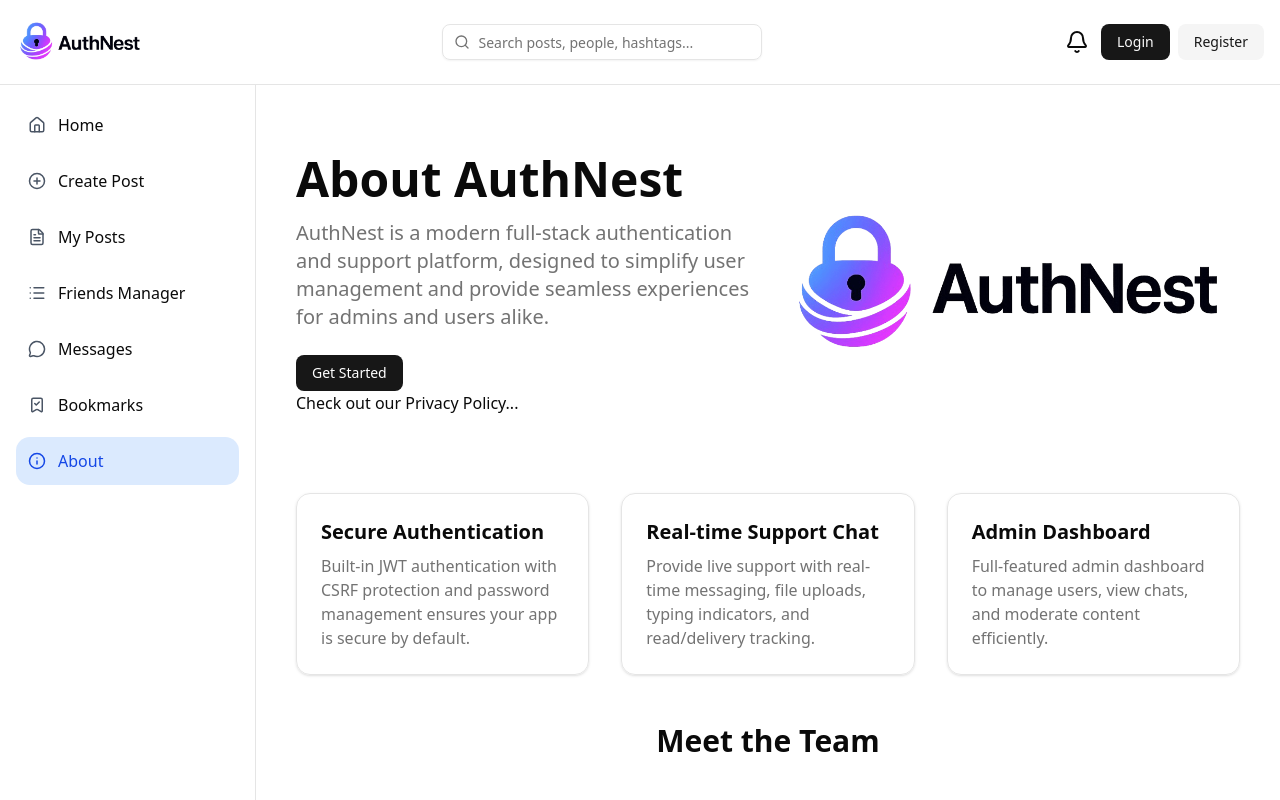
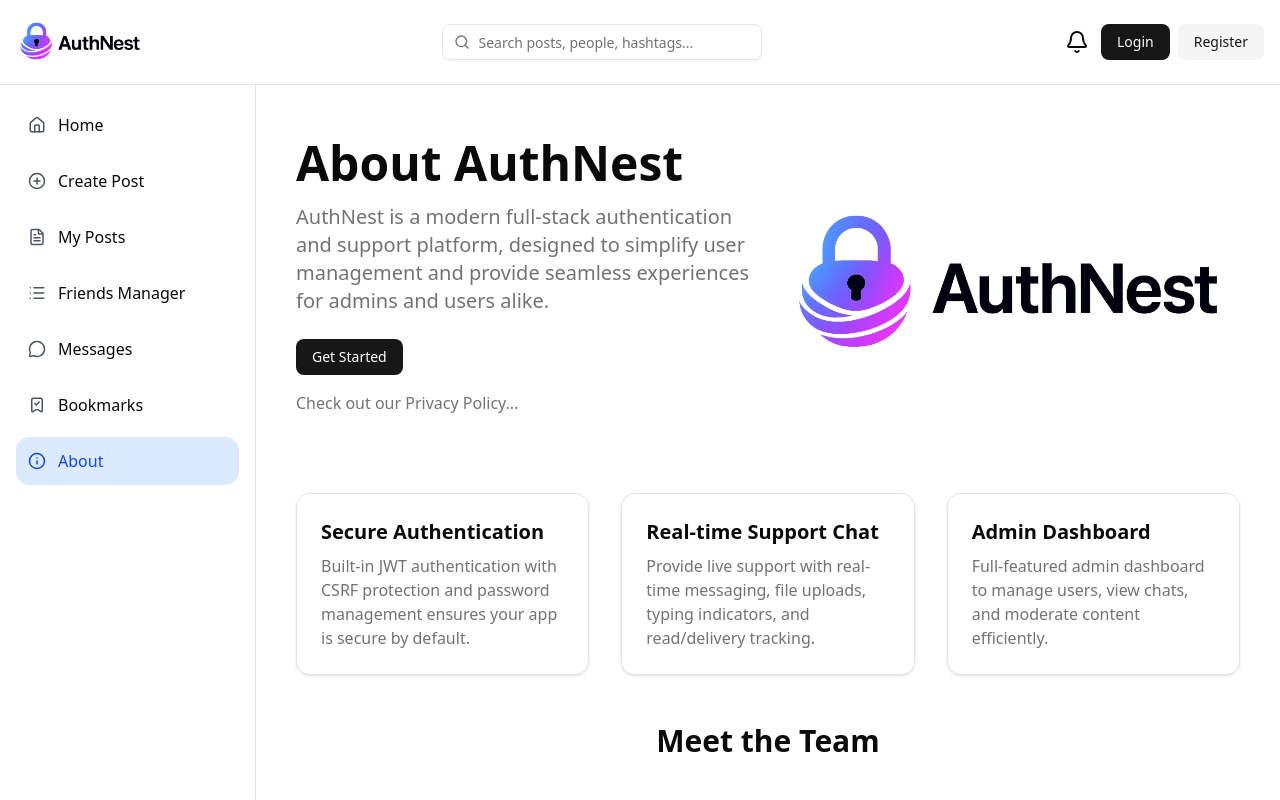
Before and after one commit to omar-aser93/AuthNest-Frontend, a Next.js app: page /about in a window 1280 px wide. Shown: the top 800 px of the page. Built offline with nearby package versions, Linux system fonts and the light colour scheme; no server answers.

Commit message:
About fix

```diff
--- a/app/(root)/about/page.tsx
+++ b/app/(root)/about/page.tsx
@@ -24,7 +24,7 @@ export default function AboutPage() {
             AuthNest is a modern full-stack authentication and support platform, designed to simplify user management and provide seamless experiences for admins and users alike.
           </p>
           <Button className="bg-primary text-white hover:bg-primary/90"><Link href="/login">Get Started</Link></Button>
-          <div><Link href="/privacy">Check out our Privacy Policy...</Link></div>
+          <div className="my-4 text-muted-foreground"><Link href="/privacy">Check out our Privacy Policy...</Link></div>
         </div>
         <div className="flex-1 relative w-full h-64 md:h-80">
           <Image src="/auth-illustration.png" alt="AuthNest illustration" fill className="object-contain" />
```
